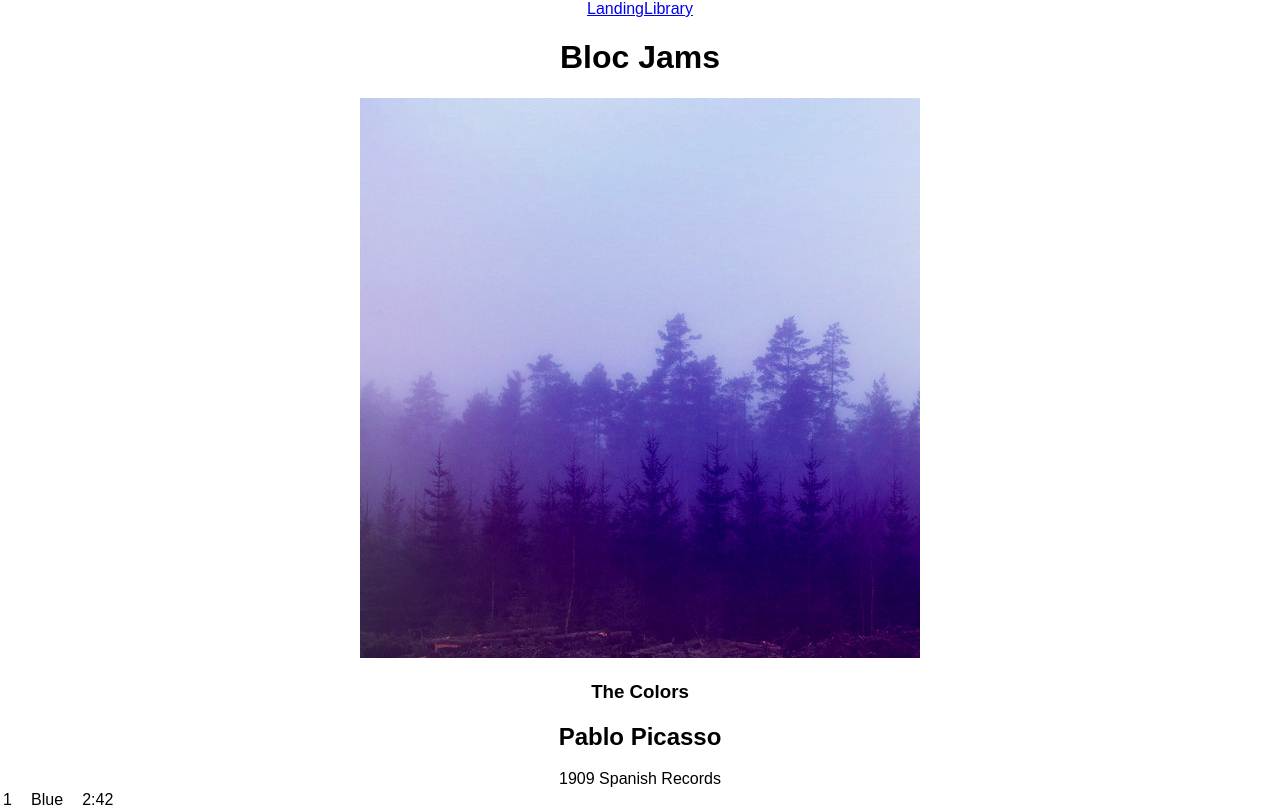
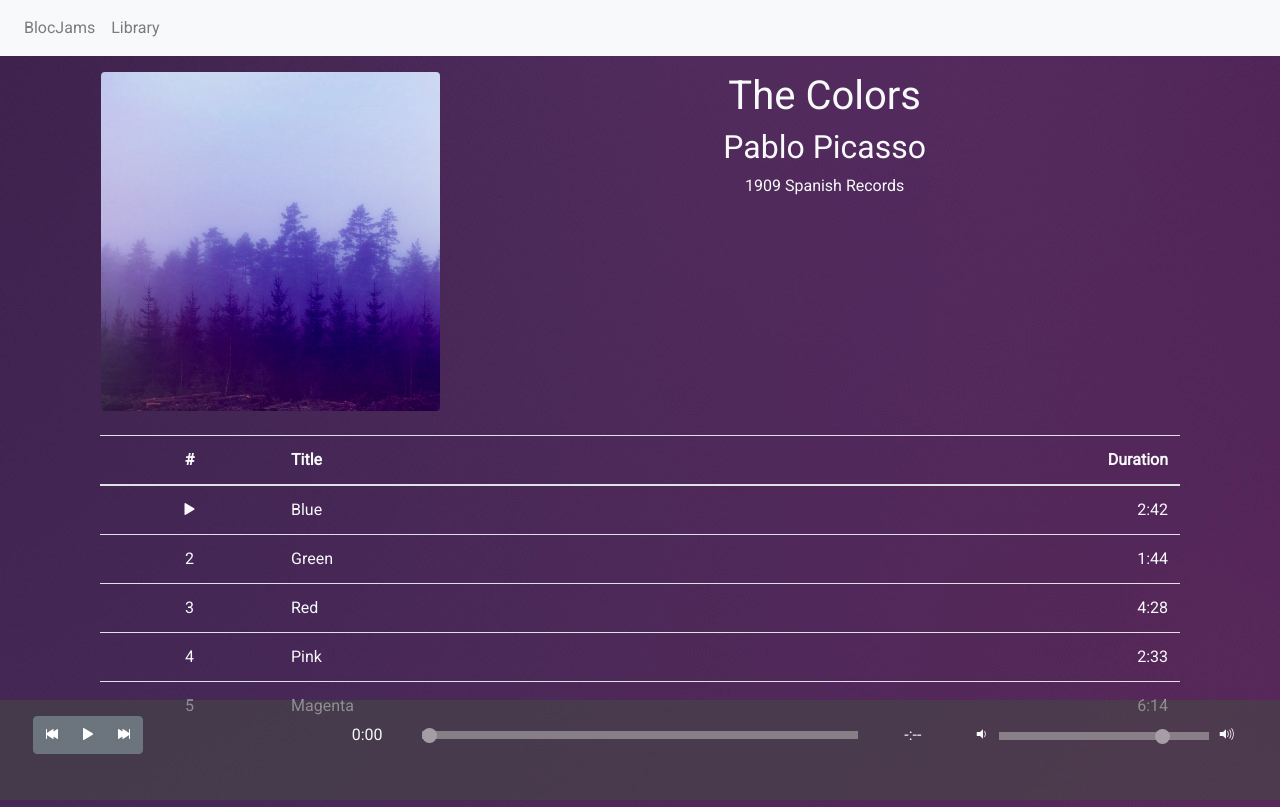
Before and after one commit to aviwarner/bloc-jams-react, a React (Create React App) app: page /album/the-colors in a window 1280 px wide. Shown: the top 807 px of the page. Built offline with nearby package versions, Linux system fonts and the light colour scheme.

Commit message:
styling and song number behavior inc hovering

```diff
--- a/public/index.html
+++ b/public/index.html
@@ -11,6 +11,11 @@
     <link rel="manifest" href="%PUBLIC_URL%/manifest.json">
     <link rel="shortcut icon" href="%PUBLIC_URL%/favicon.ico">
     <link rel="stylesheet" href="http://code.ionicframework.com/ionicons/2.0.1/css/ionicons.min.css" />
+    <link rel="stylesheet" href="https://maxcdn.bootstrapcdn.com/bootstrap/4.0.0/css/bootstrap.min.css" integrity="sha384-Gn5384xqQ1aoWXA+058RXPxPg6fy4IWvTNh0E263XmFcJlSAwiGgFAW/dAiS6JXm" crossorigin="anonymous">
+    <link href="https://fonts.googleapis.com/css?family=Roboto" rel="stylesheet">
+    <script src="https://code.jquery.com/jquery-3.2.1.slim.min.js" integrity="sha384-KJ3o2DKtIkvYIK3UENzmM7KCkRr/rE9/Qpg6aAZGJwFDMVNA/GpGFF93hXpG5KkN" crossorigin="anonymous"></script>
+    <script src="https://cdnjs.cloudflare.com/ajax/libs/popper.js/1.12.9/umd/popper.min.js" integrity="sha384-ApNbgh9B+Y1QKtv3Rn7W3mgPxhU9K/ScQsAP7hUibX39j7fakFPskvXusvfa0b4Q" crossorigin="anonymous"></script>
+    <script src="https://maxcdn.bootstrapcdn.com/bootstrap/4.0.0/js/bootstrap.min.js" integrity="sha384-JZR6Spejh4U02d8jOt6vLEHfe/JQGiRRSQQxSfFWpi1MquVdAyjUar5+76PVCmYl" crossorigin="anonymous"></script>
     <!--
       Notice the use of %PUBLIC_URL% in the tags above.
       It will be replaced with the URL of the `public` folder during the build.
--- a/src/App.css
+++ b/src/App.css
@@ -22,6 +22,86 @@
   font-size: large;
 }
 
+.album-card {
+  width: 24rem;
+}
+
+.nstyle {
+  background-color: grey;
+}
+
+#song-list {
+  margin-bottom: 150px;
+}
+
+#buttons {
+  text-align: center;
+}
+
+body {
+    background-image: url("/assets/images/blurred_backgrounds/blur_bg_3.jpg");
+    background-repeat: no-repeat;
+    background-attachment: fixed;
+    font-family: 'Roboto', sans-serif;
+    font-weight: 100;
+}
+
+.jumbotron {
+   background: rgba(255, 255, 255, 0.2);
+}
+
+.album-card {
+   background: rgba(255, 255, 255, 0.2);
+}
+
+.library-text {
+  text-decoration: none;
+}
+
+.slider {
+    -webkit-appearance: none;
+    appearance: none;
+    width: 100%;
+    height: 8px;
+    background: #c4c4c4;
+    outline: none;
+    opacity: 0.5;
+    -webkit-transition: .2s;
+    transition: opacity .2s;
+}
+
+.slider:hover {
+    opacity: 1;
+}
+
+.slider::-webkit-slider-thumb {
+    -webkit-appearance: none;
+    appearance: none;
+    width: 15px;
+    height: 15px;
+    border-radius: 50%;
+    background: white;
+    cursor: pointer;
+    transition-duration: 0.1s;
+}
+
+.slider::-webkit-slider-thumb:hover {
+    width: 25px;
+    height: 25px;
+}
+
+.player-bar {
+    position: fixed;
+    left: 0;
+    right: 0;
+    height: 100px;
+    background: rgba(70, 70, 70, 0.6);
+    z-index: 100;
+}
+
+#song-number:hover {
+}
+
 @keyframes App-logo-spin {
   from { transform: rotate(0deg); }
   to { transform: rotate(360deg); }
--- a/src/App.js
+++ b/src/App.js
@@ -7,15 +7,27 @@ import Library from './components/Library';
 import Album from './components/Album';
 
 class App extends Component {
+
   render() {
     return (
+
       <div className="App">
         <header>
-          <nav>
-            <Link to='/'>Landing</Link>
-            <Link to='/library'>Library</Link>
+          <nav className="navbar navbar-expand-sm navbar-light bg-light mb-3">
+            <button className="navbar-toggler" type="button" data-toggle="collapse" data-target="#navbarNav" aria-controls="navbarNav" aria-expanded="false" aria-label="Toggle navigation">
+              <span className="navbar-toggler-icon"></span>
+            </button>
+            <div className="collapse navbar-collapse" id="navbarNav">
+              <ul className="navbar-nav">
+                <li className="nav-item">
+                  <Link to='/' className="nav-link">BlocJams <span className="sr-only">(current)</span></Link>
+                </li>
+                <li className="nav-item">
+                  <Link to='/library' className="nav-link">Library</Link>
+                </li>
+              </ul>
+            </div>
           </nav>
-          <h1>Bloc Jams</h1>
         </header>
         <main>
           <Route exact path="/" component={Landing} />
@@ -25,6 +37,8 @@ class App extends Component {
       </div>
     );
   }
+
+
 }
 
 export default App;
--- a/src/components/Album.js
+++ b/src/components/Album.js
@@ -12,6 +12,7 @@ class Album extends Component {
 
     this.state = {
       album: album,
+      hoveredSong: null,
       currentSong: album.songs[0],
       currentTime: 0,
       volume: 0.8,
@@ -108,33 +109,60 @@ class Album extends Component {
     }
   }
 
+  songNumber(song, index) {
+    if ((song === this.state.currentSong && !this.state.isPlaying) || (song === this.state.hoveredSong && song !== this.state.currentSong)) {
+      return(<span className="icon ion-play text-light"></span>);
+    } else if (song === this.state.currentSong && this.state.isPlaying) {
+      return(<span className="icon ion-pause text-light"></span>);
+    } else {
+      return(index + 1);
+    }
+  }
+
+  songMouseEnter(song) {
+    this.setState({ hoveredSong: song });
+  }
+
+  songMouseLeave(song) {
+    this.setState({ hoveredSong: null });
+  }
+
   render() {
     return (
-      <section className="album">
-        <section id="album-info">
-          <img id="album-cover-art" src={this.state.album.albumCover} alt={this.state.album.title + " cover image"} />
-          <div className="album-details">
+      <section className="album container">
+        <section id="album-info container">
+          <div className="row px-3 mb-4">
+            <div className="container col-4">
+              <img id="album-cover-art" src={this.state.album.albumCover} alt={this.state.album.title + " cover image"} className="img-fluid rounded mw-100"/>
+            </div>
+            <div className="album-details float-right col-8 text-light font-weight-light">
               <h1 id="album-title">{this.state.album.title}</h1>
               <h2 className="artist">{this.state.album.artist}</h2>
               <div id="release-info">{this.state.album.releaseInfo}</div>
             </div>
+          </div>
         </section>
-        <table id="song-list">
-          <colgroup>
-            <col id="song-number-column" />
-            <col id="song-title-column" />
-            <col id="song-duration-column" />
-          </colgroup>
+        <section className="container">
+          <table id="song-list" className="table text-light table-hover">
+            <thead>
+              <tr>
+                <th>#</th>
+                <th className="text-left">Title</th>
+                <th className="text-right">Duration</th>
+              </tr>
+            </thead>
             <tbody>
               { this.state.album.songs.map( (song, index) =>
-              <tr key = {index} className="song" onClick={() => this.handleSongClick(song)}>
-                <td id="song-number">{index + 1}</td>
-                <td id="song-title">{song.title}</td>
-                <td id="song-duration">{this.formatTime(song.duration)}</td>
+                <tr key = {index} className="song" onClick={() => this.handleSongClick(song)} onMouseEnter={() => this.songMouseEnter(song, index)} onMouseLeave={() => this.songMouseLeave(song, index)}>
+                  <td id="song-number">{ this.songNumber(song, index) }</td>
+                  <td id="song-title" className="text-left">{song.title}</td>
+                  <td id="song-duration" className="text-right">{this.formatTime(song.duration)}</td>
                 </tr>
               )}
             </tbody>
           </table>
+        </section>
+
         <PlayerBar
           isPlaying={this.state.isPlaying}
           currentSong={this.state.currentSong}
--- a/src/components/Landing.js
+++ b/src/components/Landing.js
@@ -1,21 +1,23 @@
 import React from 'react';
 
 const Landing = () => (
-  <section className="landing">
-    <h1 className="hero-title">Turn the music up!</h1>
+  <section className="landing jumbotron container">
+    <h1 className="hero-title text-light display-4 mb-5">Turn the music up!</h1>
 
     <section className="selling-points">
-      <div className="point">
-        <h2 className="point-title">Choose your music</h2>
-        <p className="point-description">There's a ton of music out there so you should listen to music that you choose. Not music we choose. We don't even.</p>
-      </div>
-      <div className="point">
-        <h2 className="point-title">Unlimited, streaming, ad-free</h2>
-        <p className="point-description">Unlimited in the sense that we'll have like... 3 albums.</p>
-      </div>
-      <div className="point">
-        <h2 className="point-title">Mobile enabled</h2>
-        <p className="point-description">Listen to your music on the go. Walking, on a train, in a plane. While eating green eggs & ham.</p>
+      <div className="card-deck container text-left">
+        <div className="point card card-body">
+          <h6 className="point-title card-title text-muted">Choose your music</h6>
+          <p className="point-description card-text small">There's a ton of music out there so you should listen to music that you choose. Not music we choose. We don't even.</p>
+        </div>
+        <div className="point card card-body">
+          <h6 className="point-title card-title text-muted">Unlimited, streaming, ad-free</h6>
+          <p className="point-description card-text small">Unlimited in the sense that we'll have like... 3 albums.</p>
+        </div>
+        <div className="point card card-body">
+          <h6 className="point-title card-title text-muted">Mobile enabled</h6>
+          <p className="point-description card-text small">Listen to your music on the go. Walking, on a train, in a plane. While eating green eggs & ham.</p>
+        </div>
       </div>
     </section>
   </section>
--- a/src/components/Library.js
+++ b/src/components/Library.js
@@ -10,17 +10,23 @@ class Library extends Component {
 
   render() {
     return (
-      <section className='library'>
+      <section className='library container'>
+        <div className="card-deck">
           {
             this.state.albums.map( (album, index) =>
+              <div className="card album-card">
                 <Link to={`/album/${album.slug}`} key={index}>
-              <img src={album.albumCover} alt={album.title} />
-              <div>{album.title}</div>
-              <div>{album.artist}</div>
-              <div>{album.songs.length}</div>
+                  <img src={album.albumCover} alt={album.title} className="card-img-top"/>
+                  <div className="card-body text-light library-text font-weight-light">
+                    <h5 className="card-title">{album.title}</h5>
+                    <p className="card-text">{album.artist}</p>
+                    <p className="card-text">{album.songs.length} Songs</p>
+                  </div>
                 </Link>
+              </div>
             )
           }
+        </div>
       </section>
     );
   }
--- a/src/components/PlayerBar.js
+++ b/src/components/PlayerBar.js
@@ -3,44 +3,52 @@ import React, { Component } from 'react';
 class PlayerBar extends Component {
   render() {
     return (
-      <section className="player-bar">
-        <section id="buttons">
-          <button id="previous" onClick={this.props.handlePrevClick}>
+      <section className="player-bar container-responsive pt-3 fixed-bottom">
+        <div className="row">
+          <section id="buttons" className="col-3 btn-group h-50 pl-5" role="group">
+            <button id="previous" onClick={this.props.handlePrevClick} className="btn btn-secondary">
               <span className="ion-skip-backward"></span>
             </button>
-          <button id="play-pause" onClick={this.props.handleSongClick}>
+            <button id="play-pause" onClick={this.props.handleSongClick} className="btn btn-secondary">
               <span className={this.props.isPlaying ? 'ion-pause' : 'ion-play' } ></span>
             </button>
-          <button id="next" onClick={this.props.handleNextClick}>
+            <button id="next" onClick={this.props.handleNextClick} className="btn btn-secondary">
               <span className="ion-skip-forward"></span>
             </button>
           </section>
-        <section id="time-control">
-          <div className="current-time">{this.props.formatTime(this.props.currentTime)}</div>
+          <section id="time-control" className="col-6 my-auto">
+            <div className="row">
+              <p className="current-time text-light col-2 my-auto">{this.props.formatTime(this.props.currentTime)}</p>
               <input
                 type="range"
-            className="seek-bar"
+                className="seek-bar slider col-8 my-auto px-0"
                 value={(this.props.currentTime / this.props.duration) || 0}
                 max="1"
                 min="0"
                 step="0.01"
                 onChange={this.props.handleTimeChange}
               />
-          <div className="total-time">{this.props.formatTime(this.props.duration)}</div>
+              <p className="total-time text-light col-2 my-auto">{this.props.formatTime(this.props.duration)}</p>
+            </div>
           </section>
-        <section id="volume-control">
-          <div className="icon ion-volume-low"></div>
+          <section id="volume-control" className="col-3 my-auto">
+            <div className="row">
+              <span className="icon ion-volume-low col-1 text-light px-0 my-auto"></span>
+              <span className="col-8 px-1 my-auto">
                 <input
                   type="range"
-            className="seek-bar"
+                  className="seek-bar slider"
                   value={this.props.volume}
                   max="1"
                   min="0"
                   step="0.05"
                   onChange={this.props.handleVolumeChange}
                 />
-          <div className="icon ion-volume-high"></div>
+              </span>
+              <span className="icon ion-volume-high col-1 text-light px-0 my-auto"></span>
+            </div>
           </section>
+        </div>
       </section>
     );
   }
```
Lines whose indentation alone changed are shown as unchanged.
